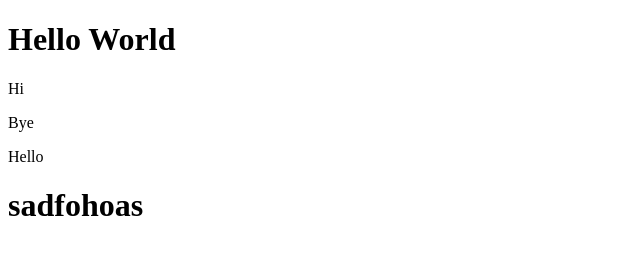
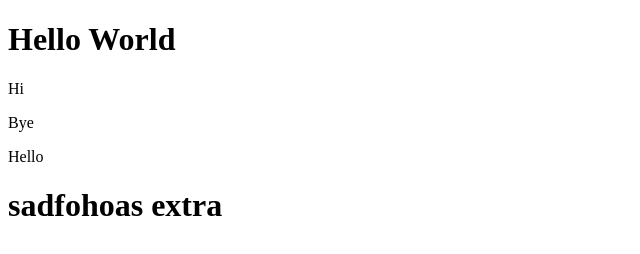
Before and after one commit to coolingapp/test, a plain HTML site: page index.html in a window 1280 px wide. Shown: the whole page, without its empty margins (0-640 px from the left). Drawn offline with Linux system fonts and the light colour scheme.

Commit message:
add extra

```diff
--- a/index.html
+++ b/index.html
@@ -10,6 +10,6 @@
     <p>Hi</p>
     <p>Bye</p>
     <p>Hello</p>
-    <h1>sadfohoas</h1>
+    <h1>sadfohoas extra</h1>
 </body>
 </html>
```
